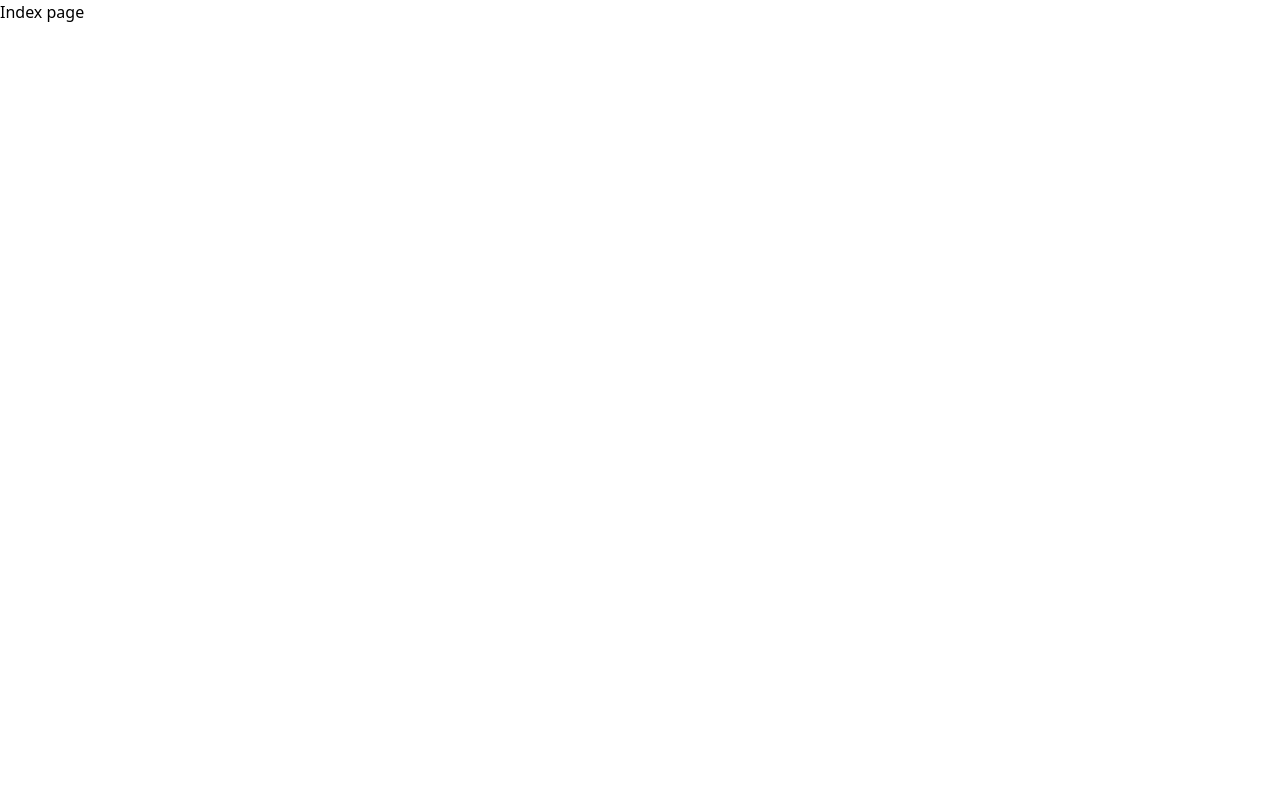
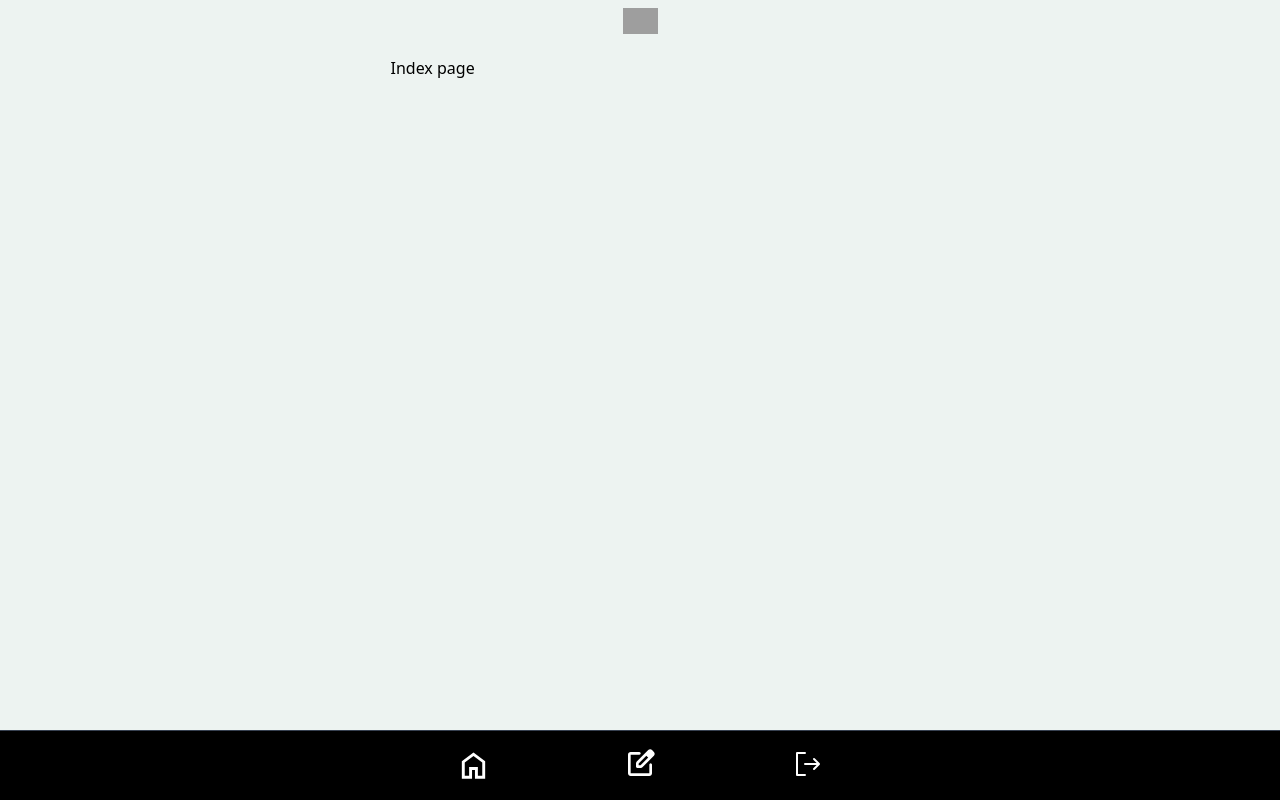
Before and after one commit to rstubryan/nuxt-lawaklu, a Nuxt app: page / in a window 1280 px wide. Built offline with nearby package versions, Linux system fonts and the light colour scheme; grey boxes are pictures that could not be loaded.

Commit message:
WIP UI/UX design main menu

```diff
--- a/app.vue
+++ b/app.vue
@@ -1,5 +1,5 @@
 <template>
-  <div>
+  <div class="bg-[#EDF3F1] fixed w-[calc(100%+1px)] h-full">
     <NuxtPage />
   </div>
 </template>
--- /dev/null
+++ b/layouts/MainLayout.vue
@@ -0,0 +1,49 @@
+<template>
+  <div id="MainLayout" class="h-screen">
+    <div class="w-full max-w-[500px] mx-auto">
+      <div
+        id="TopMenu"
+        class="w-full items-center justify-center px-2 h-10 my-2"
+      >
+        <img
+          class="w-[35px] mx-auto"
+          src="https://raw.githubusercontent.com/rstubryan/assets/master/gambar/nuxt-lawaklu/threads-logo.png"
+        />
+      </div>
+    </div>
+
+    <div class="flex w-full max-w-[500px] mx-auto h-screen">
+      <slot />
+    </div>
+
+    <div
+      id="BottomNav"
+      class="fixed z-50 bottom-0 flex w-full h-[70px] border-t border-t-gray-700 bg-black"
+    >
+      <div
+        class="flex w-full max-w-[500px] mx-auto flex items-center justify-around"
+      >
+        <button @click="navigateTo('/')" class="w-full h-full">
+          <Icon
+            name="material-symbols:home-outline"
+            size="35"
+            color="#ffffff"
+          />
+        </button>
+        <button @click="userStore.isMenuOverlay = true" class="w-full h-full">
+          <Icon
+            class="mb-1"
+            name="material-symbols:edit-square-outline-rounded"
+            size="32"
+            color="#ffffff"
+          />
+        </button>
+        <button @click="userStore.isLogoutOverlay = true" class="w-full h-full">
+          <Icon class="mb-1" name="ph:sign-out" size="32" color="#ffffff" />
+        </button>
+      </div>
+    </div>
+  </div>
+</template>
+
+<script setup></script>
--- a/nuxt.config.ts
+++ b/nuxt.config.ts
@@ -13,5 +13,5 @@ export default defineNuxtConfig({
       bucketUrl: process.env.BUCKET_URL
     }
   },
-  devtools: { enabled: true }
+  devtools: { enabled: false }
 })
--- a/pages/index.vue
+++ b/pages/index.vue
@@ -1,9 +1,7 @@
 <template>
-    <div>
-        Index page
-    </div>
+  <MainLayout> Index page </MainLayout>
 </template>
 
 <script setup>
-
+import MainLayout from "@/layouts/MainLayout.vue";
 </script>
```
